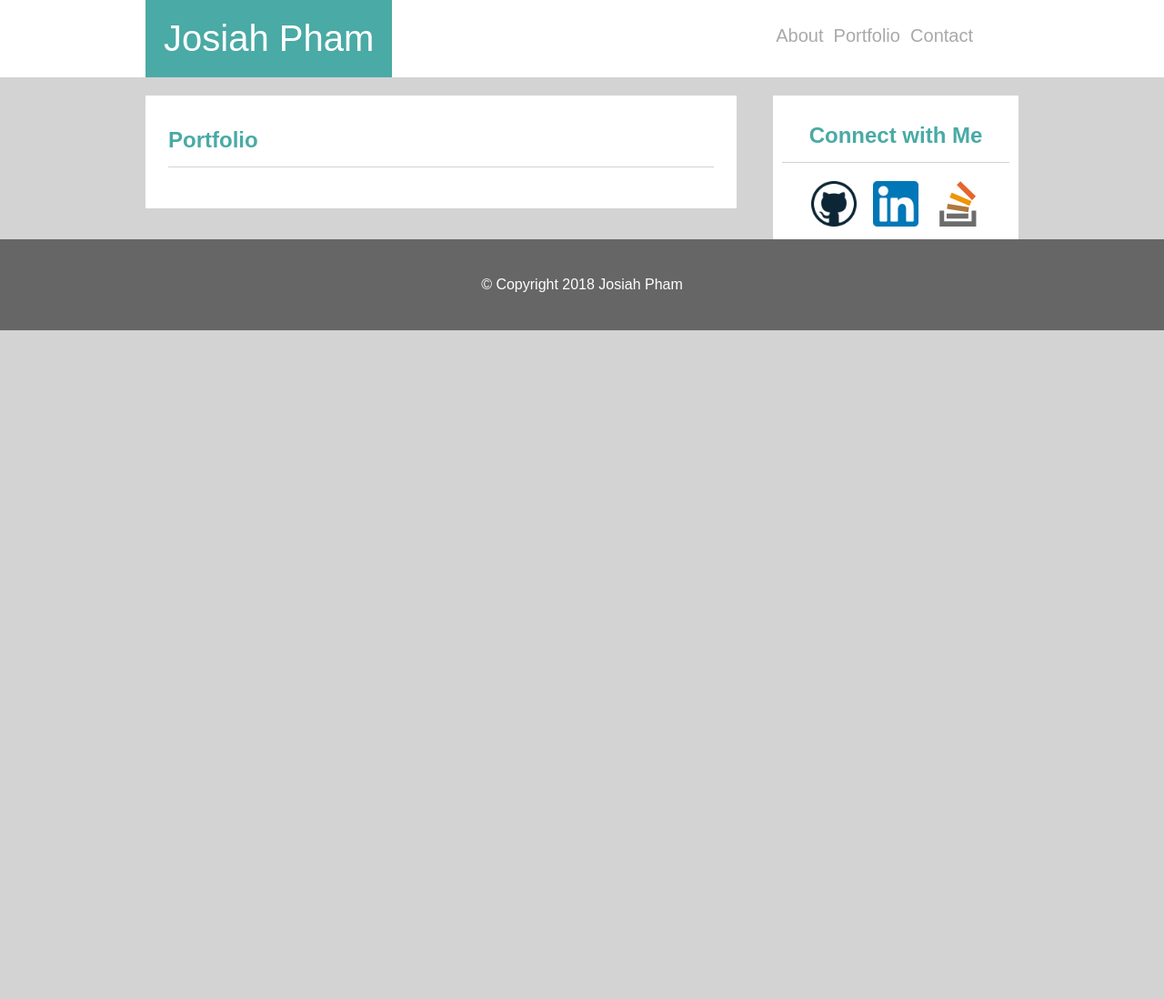
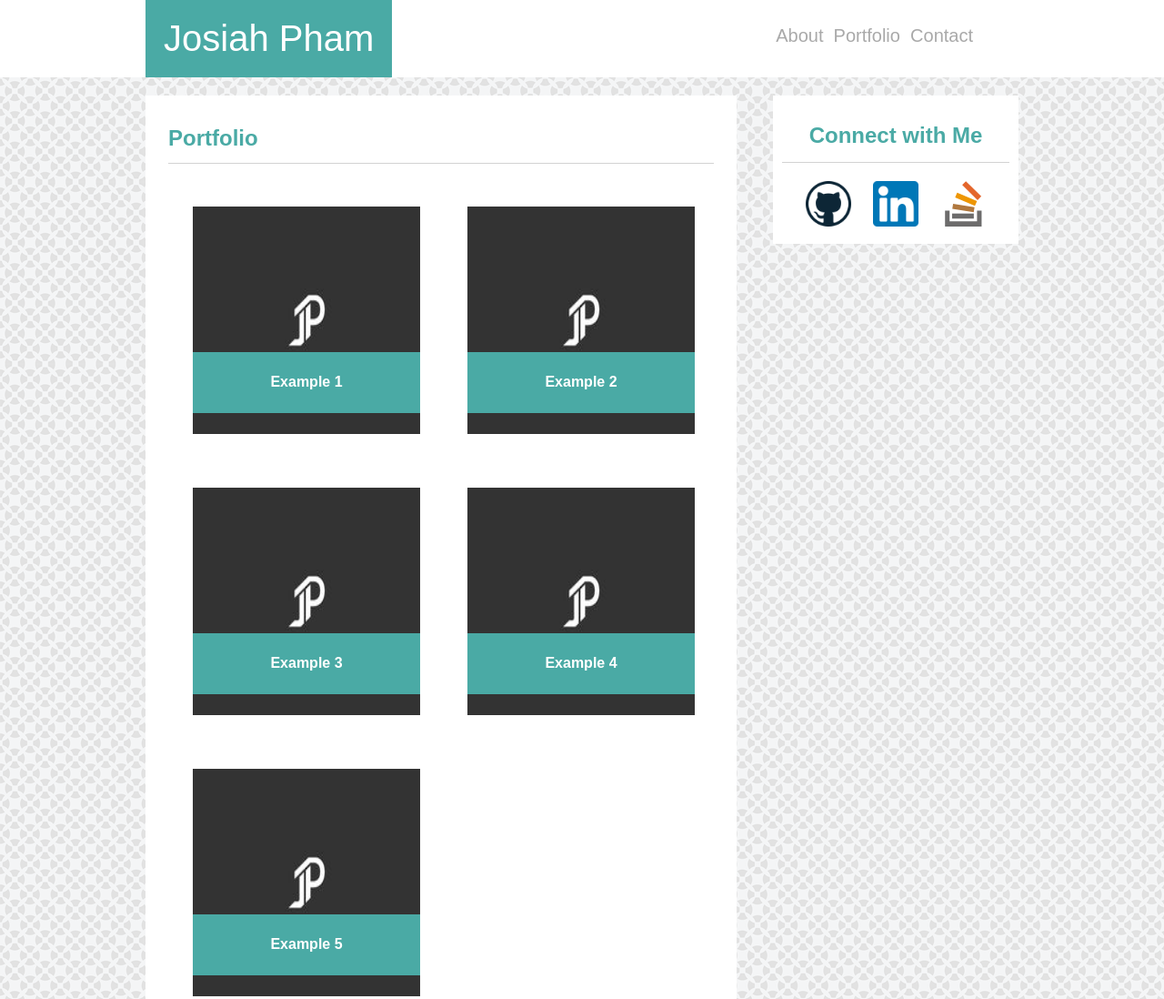
Before and after one commit to jphamxuan/bootstrapPortfolio, a plain HTML site: page portfolio.html in a window 1280 px wide. Shown: the top 1098 px of the page at 91% size. Before the commit the page ends 800 px from the top, so only its background shows below. Drawn offline with Linux system fonts and the light colour scheme.

Commit message:
finished homework

```diff
--- a/assests/style.css
+++ /dev/null
@@ -1,43 +0,0 @@
-html {
-    height: 100%;
-  }
-  body {
-    display: flex;
-    flex-direction: column;
-    height: 100vh; /* Avoid the IE 10-11 `min-height` bug. */
-  }
-  .content {
-    flex: 1 0 auto; /* Prevent Chrome, Opera, and Safari from letting these items shrink to smaller than their content's default minimum size. */
-    padding: 20px;
-  }
-  .footer {
-    flex-shrink: 0; /* Prevent Chrome, Opera, and Safari from letting these items shrink to smaller than their content's default minimum size. */
-    padding: 20px;
-  }
-
-
-
-
-
-
-
-
-
-
-  * {
-    box-sizing: border-box;
-  }
-  body {
-    margin: 0;
-    font: 16px Sans-Serif;
-  }
-  h1 {
-    margin: 0 0 20px 0;
-  }
-  p {
-    margin: 0 0 20px 0;
-  }
-  footer {
-    background: #666666;
-    color: white;
-  }
--- a/portfolio.html
+++ b/portfolio.html
@@ -40,8 +40,9 @@
         footer {
                 text-align: center;
                 height: 100px;
+                border-top: solid 10px #4aaaa5
         }
-        body{background: lightgray;
+        body{background-image:url('circles-dark.png')
         }
         #picture{float: left;
                 width: 150px;
@@ -51,17 +52,20 @@
                 border: 20px;
                 margin-right: 10px;
         }
-        #about-me {width: 650px;
+        #about-me {
+                    width: 650px;
                     background: white;
                     float: left;
                     padding: 25px;
                     margin-top: 20px;
                     margin-bottom: 20px;
+                    line-height: 150%;
         }
         #sidebar {width: 270px;
                 float: right;
                 background: white;
                 padding: 10px;
+                padding-bottom: 15px;
                 text-align: center;
                 margin-top: 20px
 
@@ -78,12 +82,28 @@
         #contact {float:right;
                 padding: 10px;
         }
+        .container {
+    position: relative;
+    text-align: center;
+}
+
+
+.text-block {width: 250px;
+    position: absolute;
+    padding-left: 25px;
+    padding-right: 25px;
+    background-color: #4aaaa5;
+    color: white;
+    top:160px;
+    text-align: center;
+}
+
          </style>
 
 
         <meta charset="utf-8">
         <meta http-equiv="X-UA-Compatible" content="IE=edge">
-        <title>About Me</title>
+        <title>Portfolio</title>
         <meta name="description" content="">
         <meta name="viewport" content="width=device-width, initial-scale=1">
     </head>
@@ -107,14 +127,67 @@
         <div id="main">
         <section id="about-me">
             <h1 style="color:#4aaaa5;">Portfolio</h1>
+            <table width="600px" cellpadding="25">
+                    <tr>
+                        <td>
+                                <div class="container">
+
+                                <a href="#"> <img id="github" src="jp.jpg"alt="1" style="width:250px;height:250px;">
+                                </a>
+                                <div class="text-block">
+                                        <h4>Example 1</h4>
+                                </div>
+                        </div>
+                        </td>
+                        <td>
+                                <div class="container">
+                                <a href="https://github.com/jphamxuan"> <img id="github" src="jp.jpg"alt="2" style="width:250px;height:250px;"></a>
+                                <div class="text-block">
+                                                <h4>Example 2</h4>
+                                </div>
+                                </div>
+                        </td>
+                 </tr>
+                <tr>
+                        <td>
+                                 <div class="container">
+                                                <a href="https://github.com/jphamxuan"> <img id="github" src="jp.jpg"alt="3" style="width:250px;height:250px;"></a>
+                                                <div class="text-block">
+                                                                <h4>Example 3</h4>
+                                                </div>
+                                  </div>
+
+                        </td>
+                        <td>
+                                        <div class="container">
+                                                <a href="https://github.com/jphamxuan"> <img id="github" src="jp.jpg"alt="4" style="width:250px;height:250px;"></a>
+                                                <div class="text-block">
+                                                                <h4>Example 4</h4>
+                                                </div>
+                                        </div>
+                        </td>
+                </tr>
+                <tr>
+                         <td>
+                                        <div class="container">
+                                                <a href="https://github.com/jphamxuan"> <img id="github" src="jp.jpg"alt="5" style="width:250px;height:250px;"></a>
+                                                <div class="text-block">
+                                                                <h4>Example 5</h4>
+                                                </div>
+                                        </div>
+                        </td>
+                </tr>
+                </table>
+
 
         </section>
 
          <section id="sidebar">
+
             <h2 style="color:#4aaaa5;">Connect with Me</h2>
-            <a href="https://github.com/jphamxuan"> <img id="github" src="./assests/github.png"alt="github" style="width:50px;height:50px;"></a>
-            &nbsp&nbsp&nbsp<a href="https://www.linkedin.com/in/josiah-pham-b88a04155/"><img id="portfolio" src="./assests/linkedin.png"alt="github" style="width:50px;height:50px;"></a>
-            &nbsp&nbsp <a href="https://github.com/jphamxuan"><img id="stack" src="./assests/stackoverflow.svg"alt="github" style="width:50px;height:50px;"></a>
+            <a href="https://github.com/jphamxuan"> <img id="github" src="./assests/github.png"alt="github" hspace="10" style="width:50px;height:50px;"></a>
+            <a href="https://www.linkedin.com/in/josiah-pham-b88a04155/"><img id="portfolio" src="./assests/linkedin.png"alt="linkedin"  hspace="10" style="width:50px;height:50px;"></a>
+            <a href="https://github.com/jphamxuan"><img id="stack" src="./assests/stackoverflow.svg"alt="stack" hspace="10" style="width:50px;height:50px;"></a>
 
         </section>
 
--- a/style.css
+++ b/style.css
@@ -4,7 +4,8 @@ html {
   body {
     display: flex;
     flex-direction: column;
-    height: 100vh; /* Avoid the IE 10-11 `min-height` bug. */
+    height: 100vh;
+    background:url('./assets/circles-dark.png');/* Avoid the IE 10-11 `min-height` bug. */
   }
   .content {
     flex: 1 0 auto; /* Prevent Chrome, Opera, and Safari from letting these items shrink to smaller than their content's default minimum size. */
```
Also changed, not shown: contact.html (+12 -11 lines), index.html (+9 -8 lines), JP.jpg (added), assests/messenger-generic.png (added), circles-dark.png (added), 1 other file.
